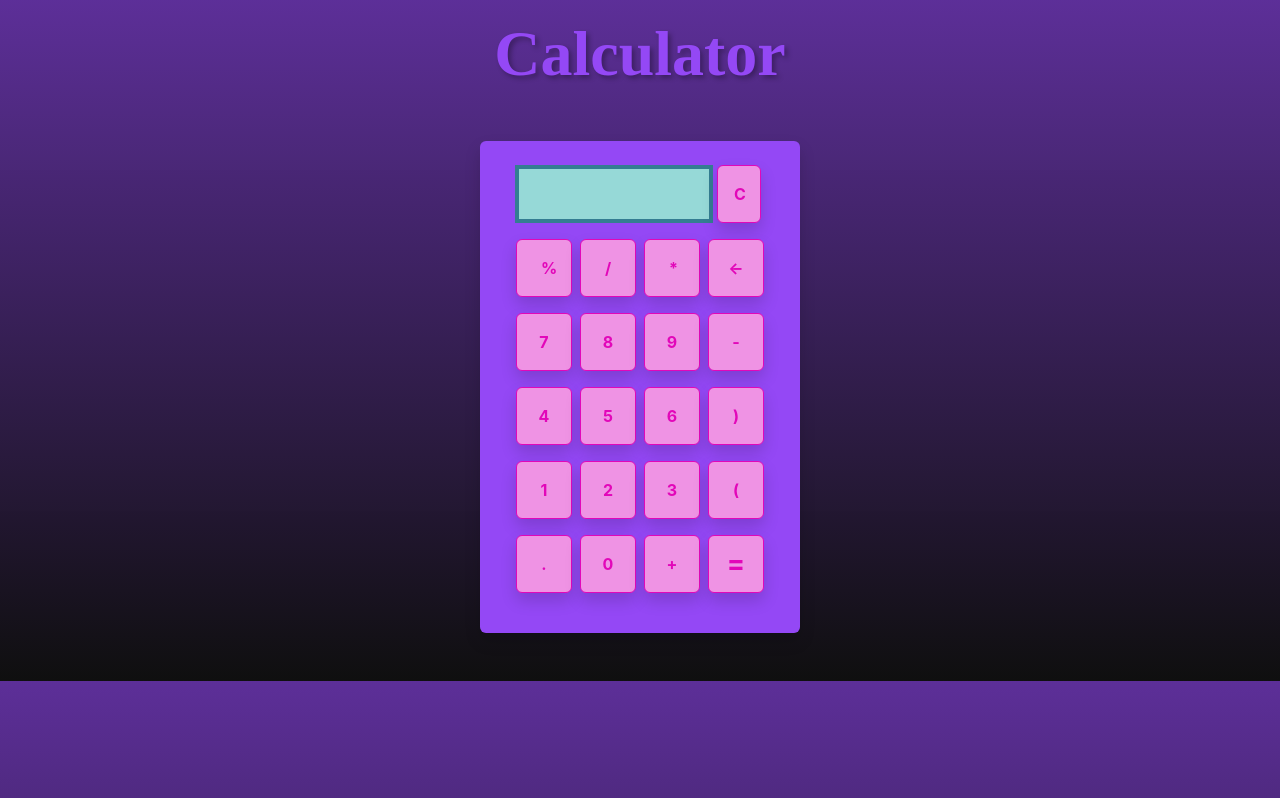
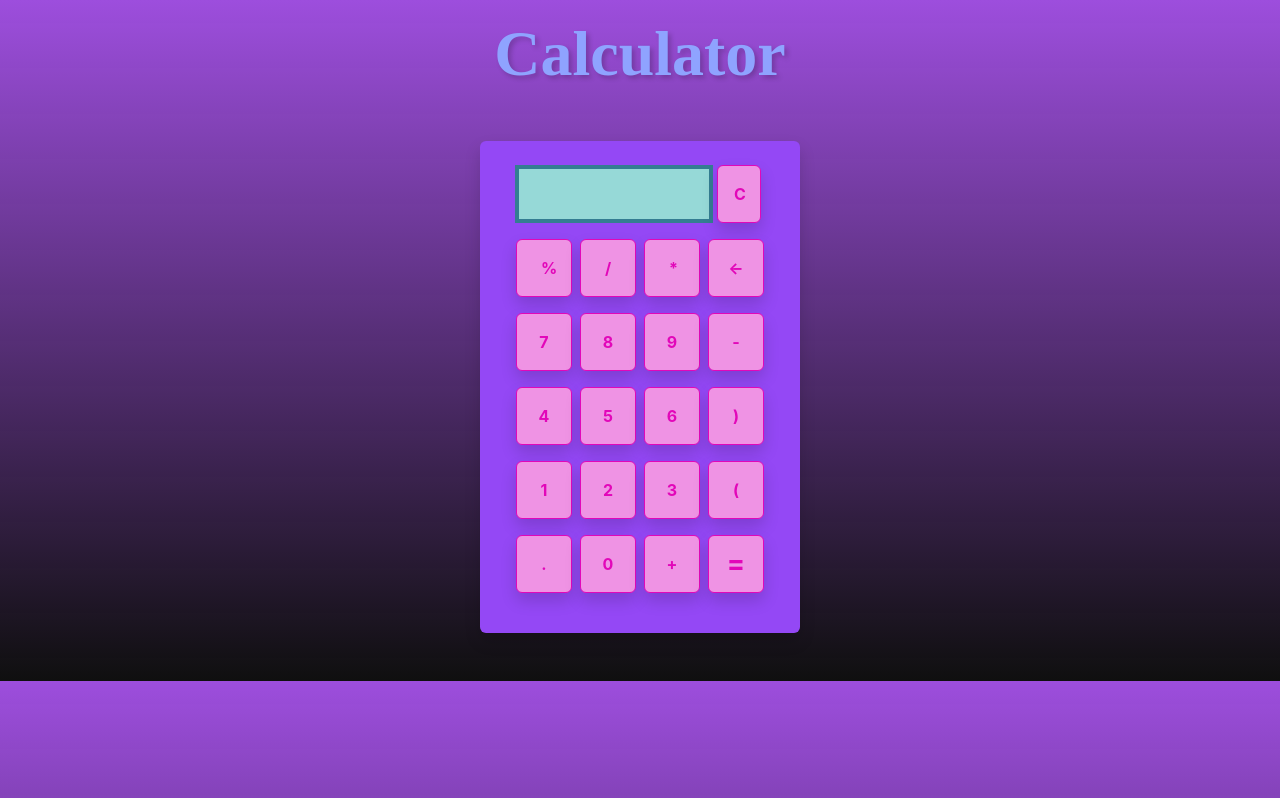
Before and after one commit to Douaekanjaa/Calculator_App, a React (Create React App) app: page / in a window 1280 px wide. Built offline with nearby package versions, Linux system fonts and the light colour scheme.

Commit message:
modifying the style

```diff
--- a/public/index.html
+++ b/public/index.html
@@ -28,7 +28,7 @@
     </style>
 
   </head>
-  <body style="background: linear-gradient(to bottom, #512091ee, rgba(0, 0, 0, 0.943));">
+  <body style="background: linear-gradient(to bottom, #9d4edd, rgba(0, 0, 0, 0.943));">
     <div id="root" >
 
     </div>
--- a/src/components/Calculatrice.js
+++ b/src/components/Calculatrice.js
@@ -38,13 +38,13 @@ export default function Calculatrice() {
 
   return (
     <div>
-      <h1 style={{ color: "#9448F5",fontSize: "4em", fontWeight: "900", textShadow: "3px 3px 5px rgba(0, 0, 0, 0.3)", fontFamily: "cursive",}} className="text-center mt-3 mb-5">
+      <h1 style={{ color: "#8FA3FF",fontSize: "4em", fontWeight: "900", textShadow: "3px 3px 5px rgba(0, 0, 0, 0.2)", fontFamily: "cursive",}} className="text-center mt-3 mb-5">
         Calculator
       </h1>
       <div className="container-fluid mb-5 shadow w-25 justify-content-center rounded py-4 px-1" style={{backgroundColor:"#9448F5"}}>
 
         <div className="row  mx-4   justify-content-center  mb-3 ">
-          <input type="text" value={res} className="col-9 px-4 py-2" style={{backgroundColor: "#96ecd4e2",border:"4px solid #277088de"}} disabled />
+          <input type="text" value={res} className="col-9 px-4 py-2" style={{backgroundColor: "#96ecd4e2",border:"4px solid #277088de",color:"black"}} disabled />
           <button onClick={clear} className="col-2 mx-1 p-3 btn shadow">C</button>
         </div>
 
```
